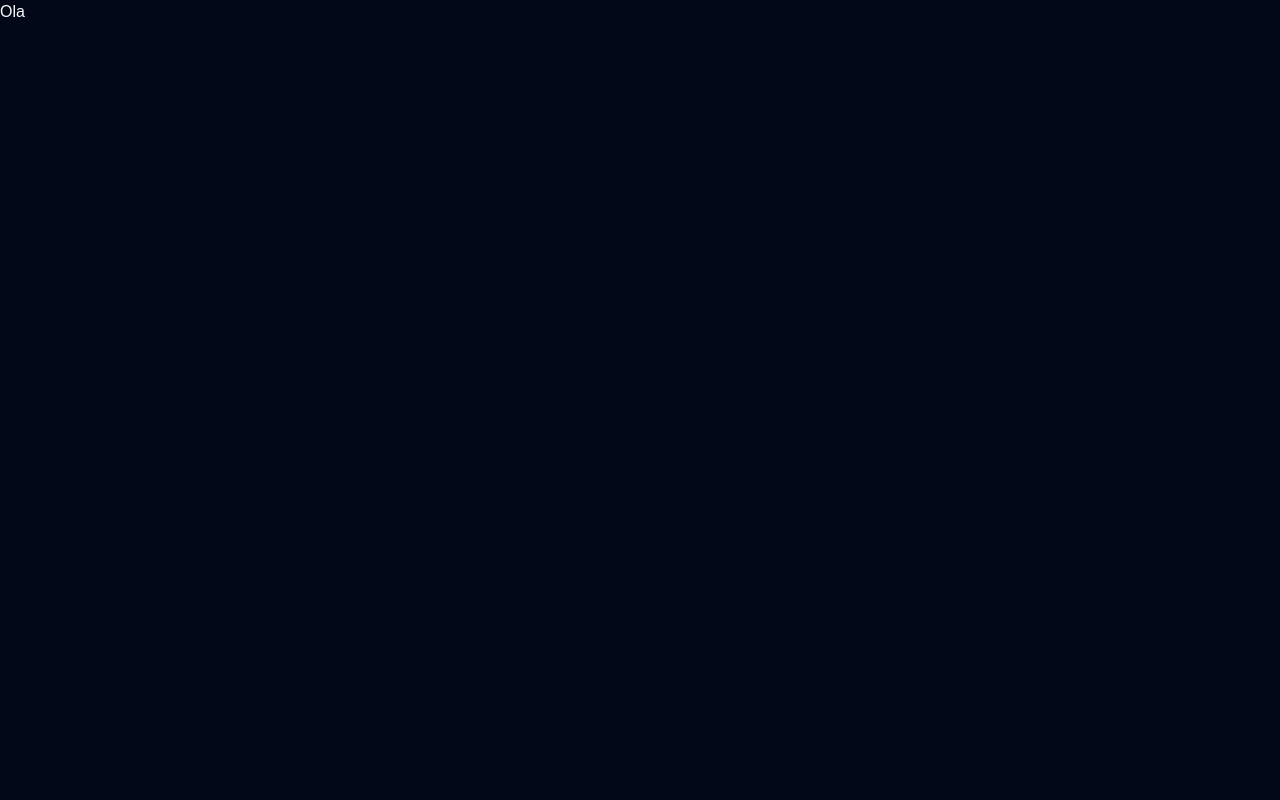
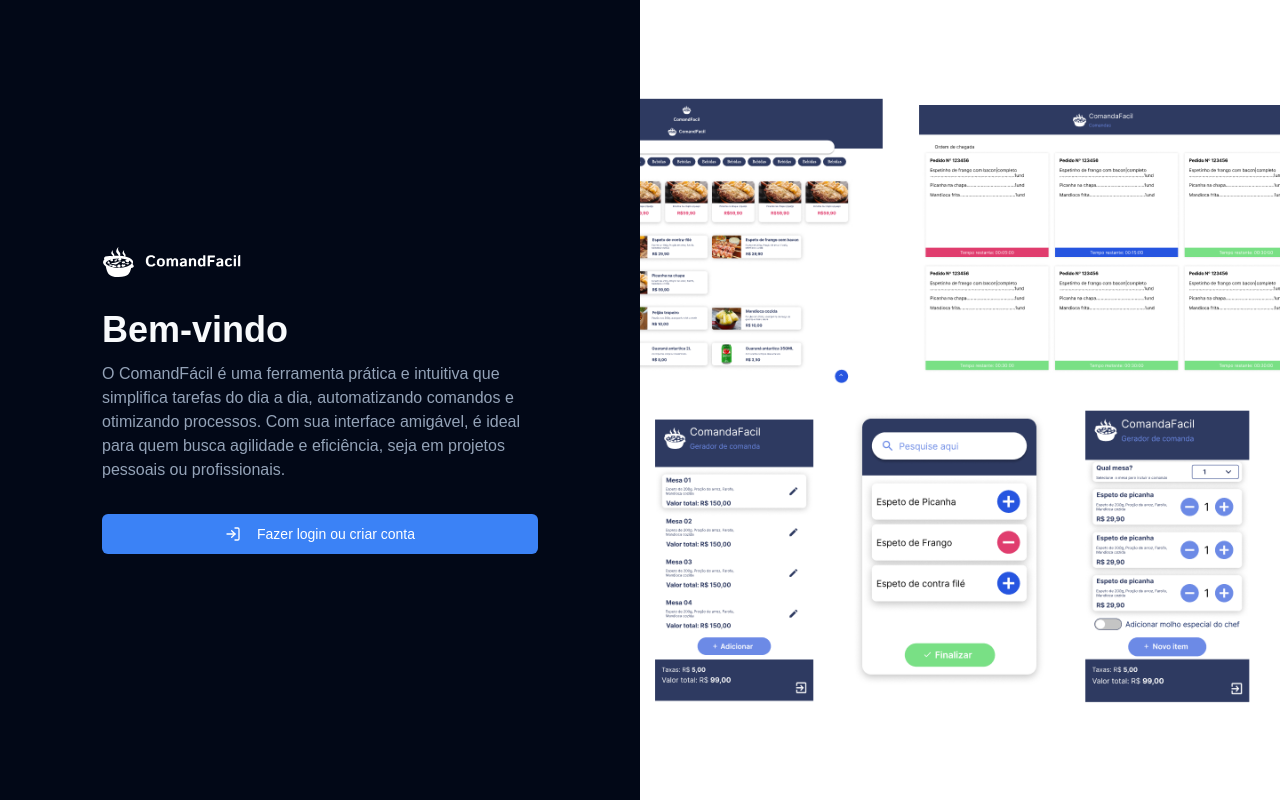
Before and after one commit to Matheuschimendes/comanda-facil, a Next.js app: page /login in a window 1280 px wide. Built offline with nearby package versions, Linux system fonts and the light colour scheme.

Commit message:
feat: add login page

```diff
--- a/app/globals.css
+++ b/app/globals.css
@@ -73,7 +73,10 @@
   * {
     @apply border-border;
   }
+  html{
+    @apply h-full;
+  }
   body {
-    @apply bg-background text-foreground;
+    @apply bg-background text-foreground h-full;
   }
 }
--- a/app/login/page.tsx
+++ b/app/login/page.tsx
@@ -1,7 +1,43 @@
-const PageLogin = () =>{
-    return (
-        <div>Ola</div>
-    )
-}
+import Image from "next/image";
+import { Button } from "../_components/ui/button";
+import { LogInIcon } from "lucide-react";
 
-export default PageLogin;
+const LoginPage = () => {
+  return (
+    <div className="grid h-full grid-cols-2">
+      {/* Esquerda*/}
+      <div className="flex flex-col h-full justify-center p-8 max-w-[500px] mx-auto">
+        <Image
+          src="/logo.svg"
+          width={173}
+          height={39}
+          alt="Finance AI"
+          className="mb-8"
+        />
+        <h1 className="text-4xl font-bold mb-3">Bem-vindo</h1>
+        <p className="text-muted-foreground mb-8">
+          O ComandFácil é uma ferramenta prática e intuitiva que simplifica
+          tarefas do dia a dia, automatizando comandos e otimizando processos.
+          Com sua interface amigável, é ideal para quem busca agilidade e
+          eficiência, seja em projetos pessoais ou profissionais.
+        </p>
+
+        <Button variant="default" className="text-white">
+          <LogInIcon className="mr-2" />
+          Fazer login ou criar conta
+        </Button>
+      </div>
+      {/* Direita*/}
+      <div className="relative h-full w-full">
+        <Image
+          src="/login.png"
+          alt="Faça login"
+          fill
+          className="object-cover"
+        />
+      </div>
+    </div>
+  );
+};
+
+export default LoginPage;
```
Also changed, not shown: app/page.tsx (line endings or trailing spaces), public/login.png (added), public/logo.svg (added).
